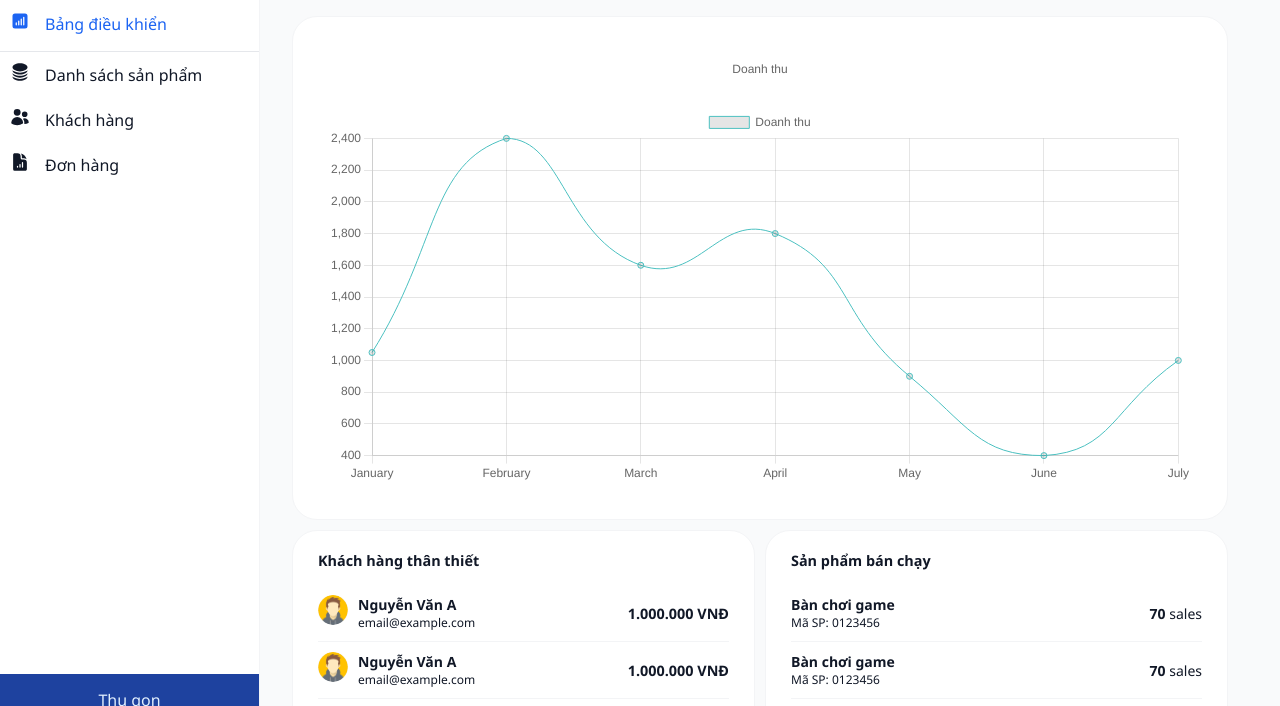
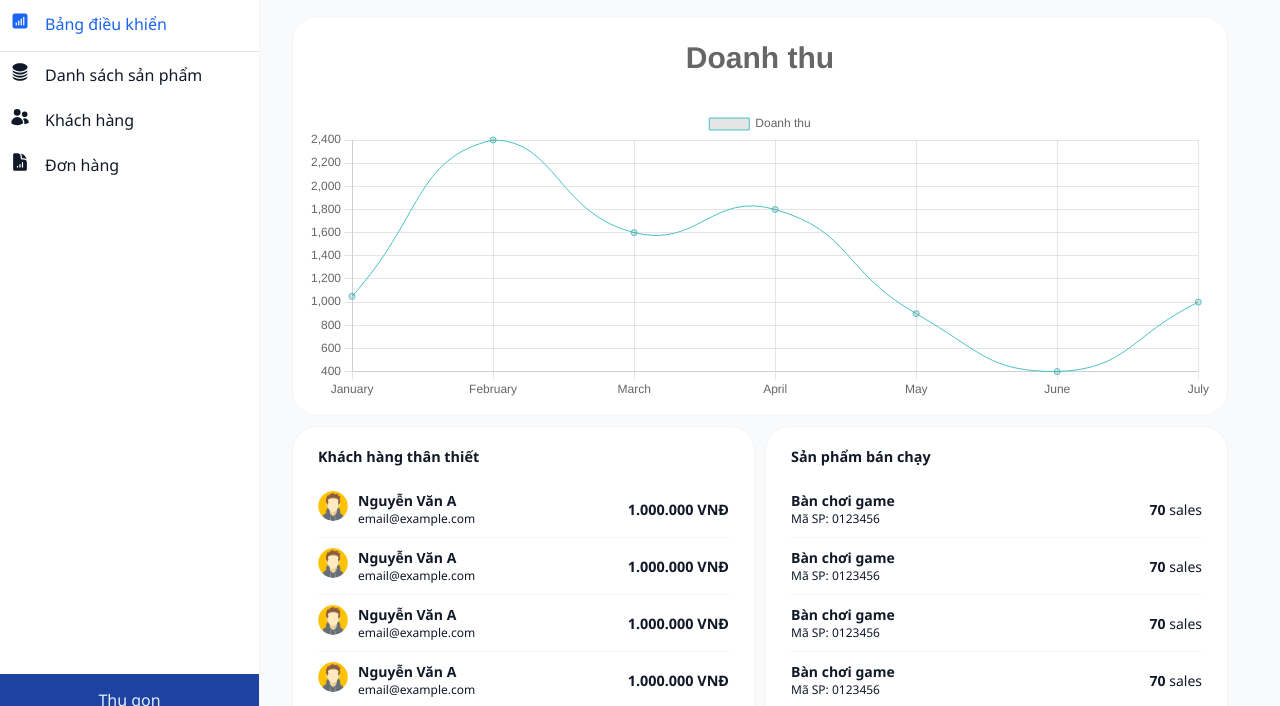
Before and after one commit to quanbeovodoi/appCRUD, a plain HTML site: page index.html in a window 1280 px wide. Shown: the part 74-780 px from the top of the page. Drawn offline with nearby package versions, Linux system fonts and the light colour scheme.

Commit message:
[UPDATED] Update code

```diff
--- a/src/assets/js/allData.js
+++ b/src/assets/js/allData.js
@@ -24,6 +24,48 @@ export default {
         },{
             id:4,
             name:'Võ Văn Đô',
+            phone: '0387365221',
+            date:'08/12/2000',
+            address:'Đồ Sơn,Hà Nội',
+            email:'vuvandobn1222@gmail.com'
+        },{
+            id:5,
+            name:'Ngô Đức Đạt',
+            phone: '0387365221',
+            date:'08/12/2000',
+            address:'Đồ Sơn,Hà Nội',
+            email:'vuvandobn1222@gmail.com'
+        },{
+            id:6,
+            name:'Vũ Xuân Mạnh',
+            phone: '0387365221',
+            date:'08/12/2000',
+            address:'Đồ Sơn,Hà Nội',
+            email:'vuvandobn1222@gmail.com'
+        },{
+            id:7,
+            name:'Lương Thế Vinh',
+            phone: '0387365221',
+            date:'08/12/2000',
+            address:'Đồ Sơn,Hà Nội',
+            email:'vuvandobn1222@gmail.com'
+        },{
+            id:8,
+            name:'Đỗ Thứ',
+            phone: '0387365221',
+            date:'08/12/2000',
+            address:'Đồ Sơn,Hà Nội',
+            email:'vuvandobn1222@gmail.com'
+        },{
+            id:9,
+            name:'Xuân Phương Đạt',
+            phone: '0387365221',
+            date:'08/12/2000',
+            address:'Đồ Sơn,Hà Nội',
+            email:'vuvandobn1222@gmail.com'
+        },{
+            id:10,
+            name:'Lê Minh Đức',
             phone: '0387365221',
             date:'08/12/2000',
             address:'Đồ Sơn,Hà Nội',
--- a/src/assets/js/screen/HomeScreen.js
+++ b/src/assets/js/screen/HomeScreen.js
@@ -346,6 +346,8 @@ const HomeScreen = {
         type: "line",
         data: Data,
         options: {
+          maintainAspectRatio: false,
+
           animations: {
             tension: {
               duration: 1000,
@@ -362,13 +364,16 @@ const HomeScreen = {
           },
           responsive: true,
           plugins: {
-            subtitle: {
+            title: {
               display: true,
               text: "Doanh thu",
               padding: {
                 top: 10,
                 bottom: 30,
               },
+              font:{
+                size: 30
+              }
             },
           },
         },
--- a/src/assets/js/screen/Pagination.js
+++ b/src/assets/js/screen/Pagination.js
@@ -1,6 +1,21 @@
 const Pagination = {
-    render: async (children) => {
-        return `<div class="pagination">
+    render: async (Data,reRenderData) => {
+        const filterData = (data,quantityPerPage,currentPage)=>{
+            const pageCount = Math.ceil(data.length/quantityPerPage)
+            const prdPageStart = currentPage * pageCount;
+            const prdPageEnd = prdPageStart + pageCount;
+            const newData = [];
+            for(let i = prdPageStart ;i< prdPageEnd;i++){
+                if(data[i])
+                newData.push(data[i]);
+            }
+            return newData;
+        };
+        const onClickChangeData = (value)=>{
+            reRenderData(filterData(Data,1,value))
+        };
+        return `
+            <div class="pagination">
                 <p>Số bản ghi</p>
                 <div class="filter">
                     <select name="" id="filter">
@@ -27,7 +42,8 @@ const Pagination = {
                         <svg xmlns="http://www.w3.org/2000/svg" width="24" height="24" viewBox="0 0 24 24" style="fill: rgba(0, 0, 0, 1);"><path d="M10.707 17.707 16.414 12l-5.707-5.707-1.414 1.414L13.586 12l-4.293 4.293z"></path></svg>
                     </button>
                 </div>
-    </div>`
+            </div>
+        `
     }
 }
 export default Pagination;
--- a/src/assets/js/screen/Sidebar.js
+++ b/src/assets/js/screen/Sidebar.js
@@ -7,7 +7,7 @@ const Sidebar = {
         return `<div class="sidebar" id="sidebar">
         <ul>
           <li>
-            <a href="#" class="sidebar_link sidebar_header active">
+            <a href="#" class="sidebar_link sidebar_header ${(request.resource === '/' || request.resource === '')?'active':''}">
               <div class="icon">
                 <svg
                   fill="currentColor"
--- a/src/assets/styles/components/_layouts.scss
+++ b/src/assets/styles/components/_layouts.scss
@@ -58,8 +58,9 @@ ul{
 }
 .chart{
     width: 100%;
+    min-height: 400px;
     background-color: #ffffff;
-    padding: 35px;
+    padding: 15px;
     margin: 0 auto;
     border-radius: 25px;
     border: 1px solid $gray-100;
@@ -115,6 +116,7 @@ ul{
         display: flex;
         justify-content: space-between;
         @include sm{
+            margin-top: 15px;
             width: 100%;
         }
     }
@@ -193,7 +195,10 @@ ul{
             transition: all 0.2s ease-in-out;
             cursor: pointer;
             &:hover{
-                background-color: $blue-100;
+                background-color: $gray-900;
+                svg{
+                    fill: $white-color;
+                }
             }
         }
     }
@@ -211,6 +216,7 @@ ul{
         flex-direction: column;
     }
     .search_bar{
+        width: 30%;
         display: flex;
         border: 1px solid $gray-100;
         @include sm{
```
Also changed, not shown: src/assets/styles/style.css, 2 other files. Lines whose indentation alone changed are shown as unchanged.
